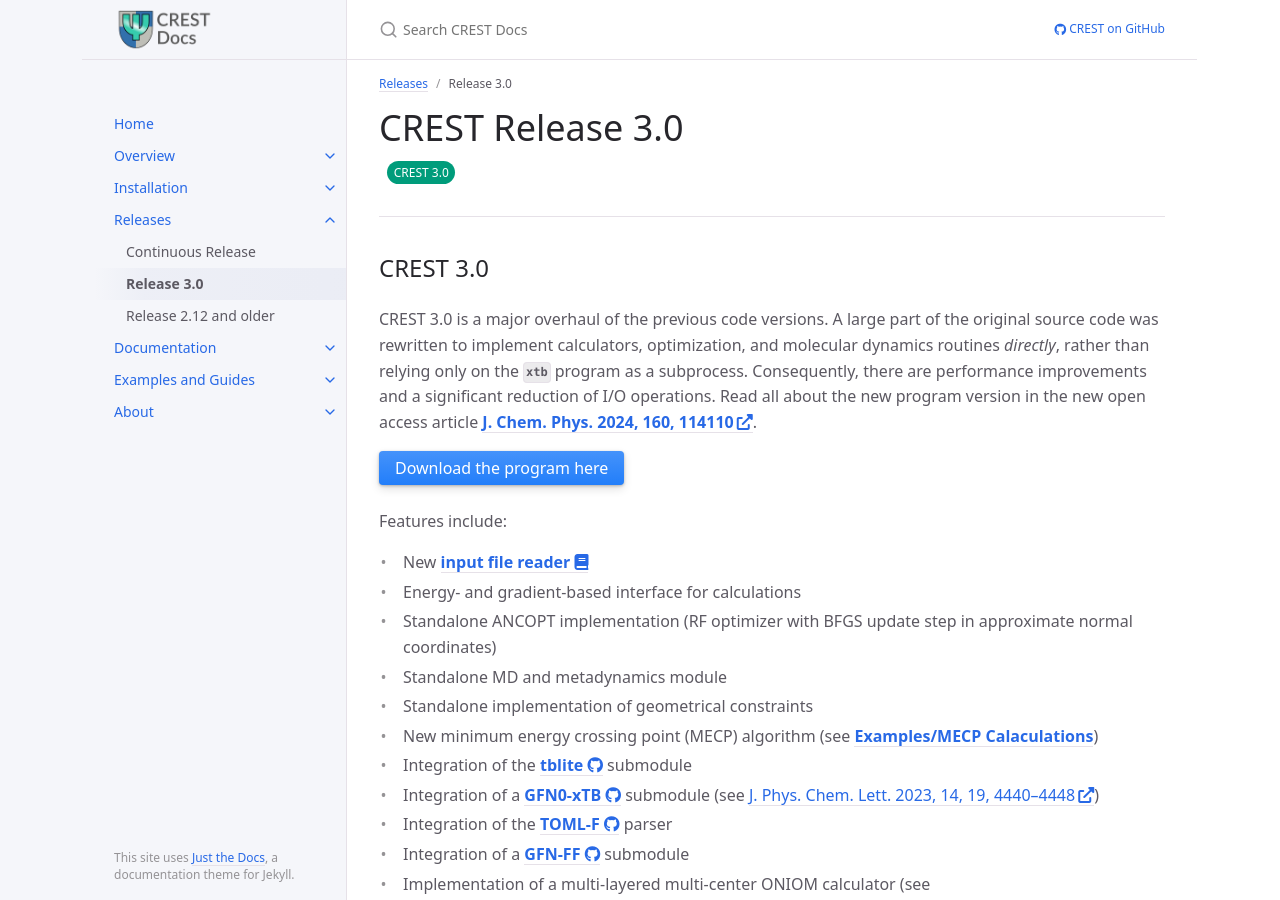
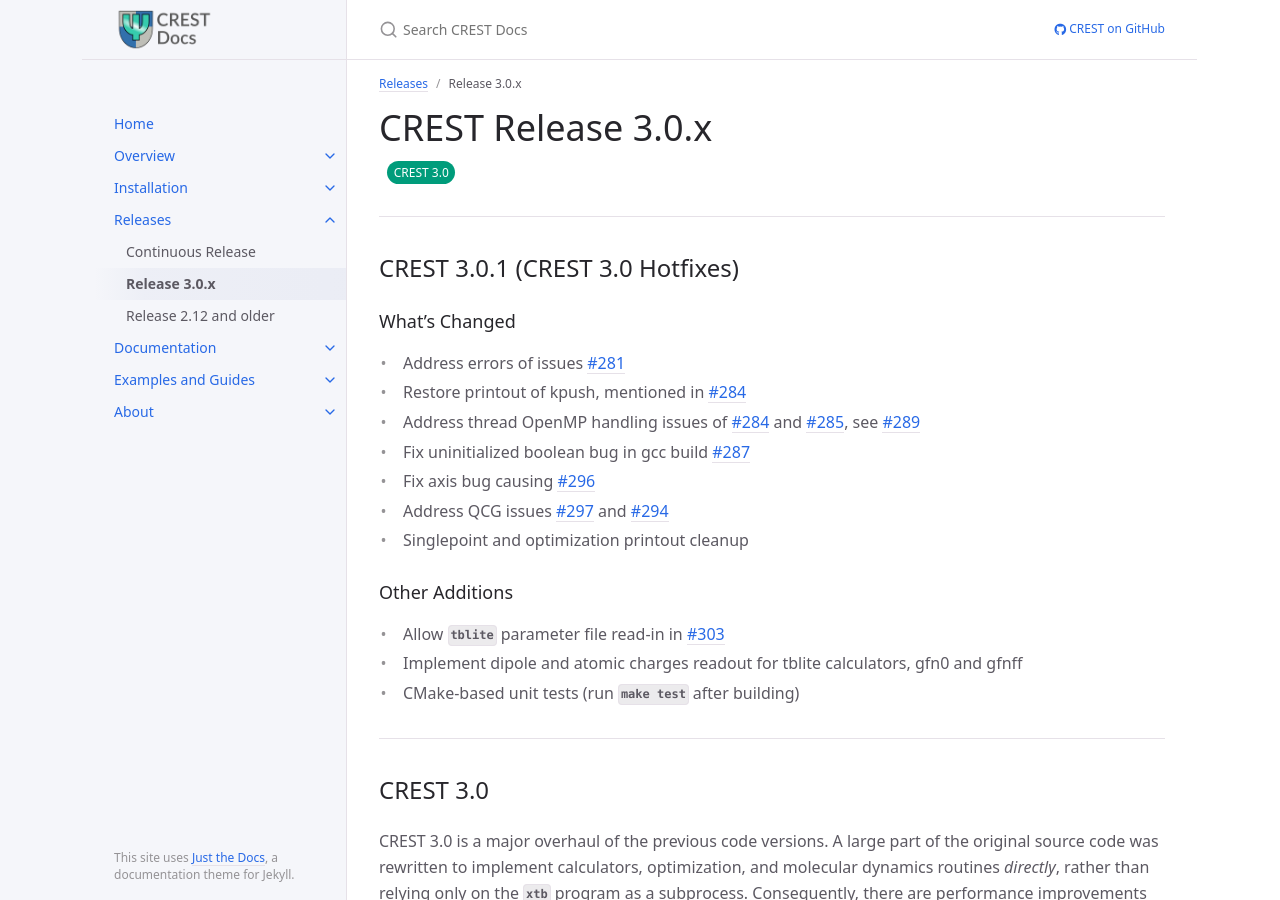
Before and after one commit to crest-lab/crest-docs, a Jekyll site: the page built from page/releases/release_current.md, in a window 1280 px wide and 900 px high. Built offline with Jekyll 4.4.1, drawn with Linux system fonts in a browser that asks for light colours.

```diff
--- a/page/releases/release_current.md
+++ b/page/releases/release_current.md
@@ -1,6 +1,6 @@
 ---
 layout: default
-title: Release 3.0
+title: Release 3.0.x
 parent: Releases
 nav_order: 3
 toc: false
@@ -8,21 +8,36 @@ summary: "Release notes for most current CREST version"
 permalink: /page/releases/release_current.html
 ---
 
-# CREST Release 3.0
+# CREST Release 3.0.x
 {: .no_toc }
 
 <div class="label label-green">CREST 3.0</div>
 
 ---
 
+## CREST 3.0.1 (CREST 3.0 Hotfixes)
+### What's Changed
+* Address errors of issues [#281](https://github.com/crest-lab/crest/issues/281)
+* Restore printout of kpush, mentioned in [#284](https://github.com/crest-lab/crest/issues/284)
+* Address thread OpenMP handling issues of [#284](https://github.com/crest-lab/crest/issues/284) and [#285](https://github.com/crest-lab/crest/issues/285), see [#289](https://github.com/crest-lab/crest/pull/289)
+* Fix uninitialized boolean bug in gcc build [#287](https://github.com/crest-lab/crest/pull/287)
+* Fix axis bug causing [#296](https://github.com/crest-lab/crest/issues/296)
+* Address QCG issues [#297](https://github.com/crest-lab/crest/issues/297) and [#294](https://github.com/crest-lab/crest/issues/294)
+* Singlepoint and optimization printout cleanup
+
+### Other Additions
+* Allow `tblite` parameter file read-in in [#303](https://github.com/crest-lab/crest/pull/303)
+* Implement dipole and atomic charges readout for tblite calculators, gfn0 and gfnff
+* CMake-based unit tests (run `make test` after building)
+
+
+---
 
 ## CREST 3.0
 
 CREST 3.0 is a major overhaul of the previous code versions. A large part of the original source code was rewritten to implement calculators, optimization, and molecular dynamics routines *directly*, rather than relying only on the `xtb` program as a subprocess.
 Consequently, there are performance improvements and a significant reduction of I/O operations.
 Read all about the new program version in the new open access article [**J. Chem. Phys. 2024, 160, 114110**](https://doi.org/10.1063/5.0197592).
-
-[Download the program here](https://github.com/grimme-lab/crest/releases/tag/v3.0){: .btn .btn-blue }
 
 Features include:
 - New [**input file reader** {{site.data.icons.book}}](../documentation/inputfiles.html              "Documentation / Input Files")
```
Also changed, not shown: _data/inputkv.yml (+60 -11 lines), page/installation/install_compile.md (+23 -19 lines), page/releases/release_continuous.md (+7 -1 lines).
